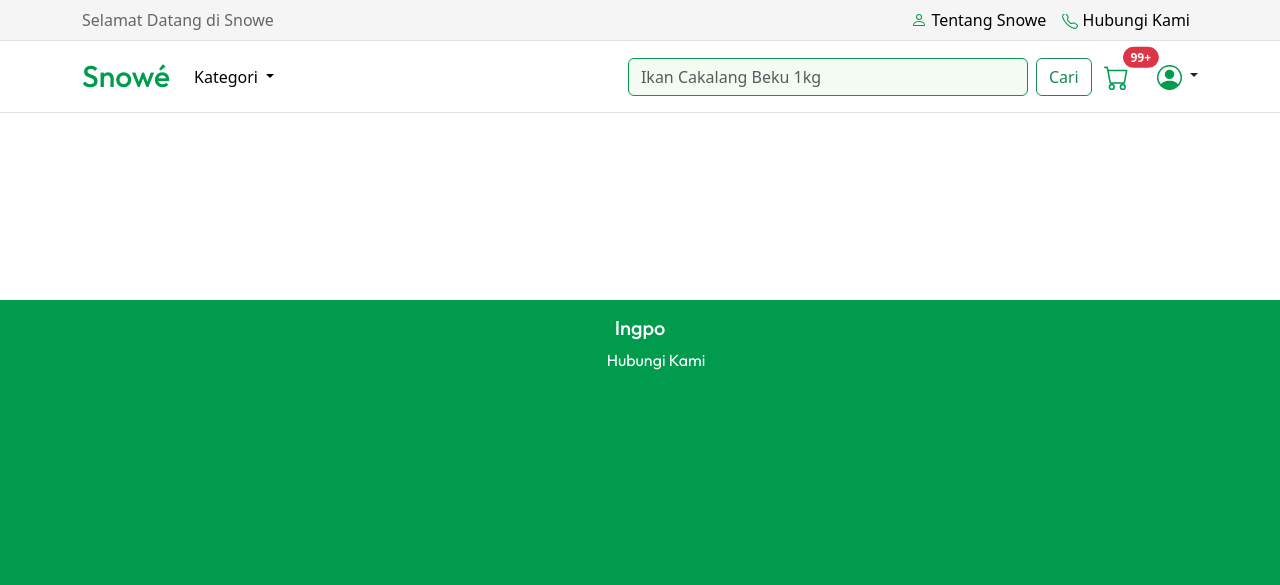
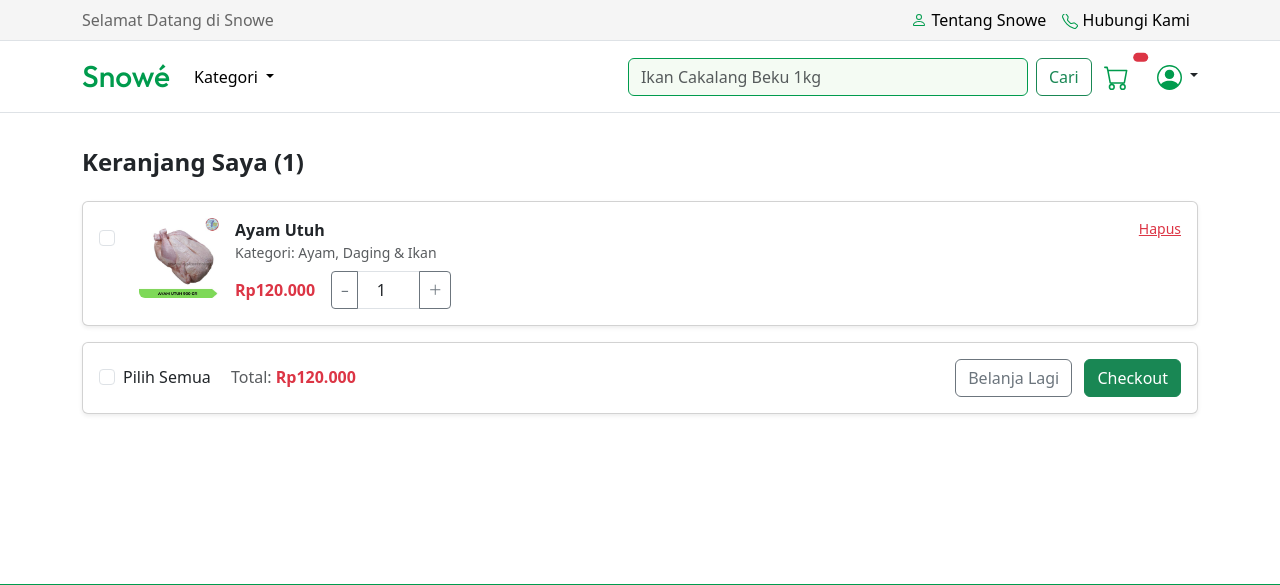
Before and after one commit to audriokt/frozen-food-ecommerce-project-platform-final-project, a CodeIgniter 4 app: template ecommer-frozen-food-final-paltform/app/Views/Customer/Cart_Page.php in a window 1280 px wide. Shown: the top 585 px of the page. Before the commit the page ends 370 px from the top, so only its background shows below. Run offline with PHP 8.4 and a stand-in for CodeIgniter, Linux system fonts and the light colour scheme; the template is opened without the code that fills it, so the values that code supplies are empty; some libraries are stand-ins or nearby versions.

Commit message:
update login di AuthController untuk menambahkan data session berupa banyak barang yang ada di keranjang user dan akan ditampilakan di navigasi atas

```diff
--- a/ecommer-frozen-food-final-paltform/app/Config/App.php
+++ b/ecommer-frozen-food-final-paltform/app/Config/App.php
@@ -16,7 +16,7 @@ class App extends BaseConfig
      *
      * E.g., http://example.com/
      */
-    public string $baseURL = 'http://localhost:8081/';
+    public string $baseURL = 'http://localhost:8080/';
 
     /**
      * Allowed Hostnames in the Site URL other than the hostname in the baseURL.
--- a/ecommer-frozen-food-final-paltform/app/Config/Routes.php
+++ b/ecommer-frozen-food-final-paltform/app/Config/Routes.php
@@ -15,5 +15,9 @@ $routes->post('/login', 'AuthController::login');
 $routes->get('/register', 'AuthController::register');
 $routes->post('/register', 'AuthController::register');
 
+$routes->get('/logout', 'AuthController::logout');
+
 $routes->get('/LandingPage', 'ProductController::showAll');
 $routes->get('/LandingPage/(:any)', 'ProductController::showCategory/$1');
+
+$routes->get('/cart', 'CartController::index');
--- a/ecommer-frozen-food-final-paltform/app/Views/Customer/Cart_Page.php
+++ b/ecommer-frozen-food-final-paltform/app/Views/Customer/Cart_Page.php
@@ -1,8 +1,5 @@
 <?= $this->extend('layouts/template') ?>
 <?= $this->section('content') ?>
-<h1>Cart Page</h1>
-    <?= $this->endSection() ?>git
-
 <style>
     .main-content {
         min-height: 70vh;
--- a/ecommer-frozen-food-final-paltform/app/Views/layouts/navbar.php
+++ b/ecommer-frozen-food-final-paltform/app/Views/layouts/navbar.php
@@ -1,7 +1,7 @@
 <!-- Navbar Kedua -->
             <nav class="navbar navbar-expand-lg border-bottom" style="background-color: #FFFFFF;">
                 <div class="container">
-                    <a class="navbar-brand" href="#" style="font-family: Outfit, sans-serif; font-weight: 500; font-size:30px; color:#009B4D">Snowé</a>
+                    <a class="navbar-brand" href="/LandingPage" style="font-family: Outfit, sans-serif; font-weight: 500; font-size:30px; color:#009B4D">Snowé</a>
                     <button class="navbar-toggler" type="button" data-bs-toggle="collapse" data-bs-target="#navbarSupportedContent" aria-controls="navbarSupportedContent" aria-expanded="false" aria-label="Toggle navigation">
                         <span class="navbar-toggler-icon"></span>
                     </button>
@@ -32,11 +32,13 @@
                         </form>
                         <!--Cart -->
                         <button style="border: none; background-color: transparent;" class="btn position-relative">
+                            <a class="nav-link" href="/cart">
                             <svg xmlns="http://www.w3.org/2000/svg" width="25" height="25" fill="#009B4D" class="bi bi-cart" viewBox="0 0 16 16">
                                 <path d="M0 1.5A.5.5 0 0 1 .5 1H2a.5.5 0 0 1 .485.379L2.89 3H14.5a.5.5 0 0 1 .491.592l-1.5 8A.5.5 0 0 1 13 12H4a.5.5 0 0 1-.491-.408L2.01 3.607 1.61 2H.5a.5.5 0 0 1-.5-.5M3.102 4l1.313 7h8.17l1.313-7zM5 12a2 2 0 1 0 0 4 2 2 0 0 0 0-4m7 0a2 2 0 1 0 0 4 2 2 0 0 0 0-4m-7 1a1 1 0 1 1 0 2 1 1 0 0 1 0-2m7 0a1 1 0 1 1 0 2 1 1 0 0 1 0-2" />
                             </svg>
+                            </a>
                             <span class="position-absolute top-0 start-100 translate-middle badge rounded-pill bg-danger">
-                                99+
+                                <?= session()->get('Total_Item_Cart') ?? 0 ?>
                                 <span class="visually-hidden">unread messages</span>
                             </span>
                         </button>
@@ -56,7 +58,7 @@
                                 <a href="" class="dropdown-item">Pesanan</a>
                             </li>
                             <li>
-                                <a href="" class="dropdown-item text-danger">Keluar</a>
+                                <a href="/logout" class="dropdown-item text-danger">Keluar</a>
                             </li>
                         </ul>
                     </div>
```
Also changed, not shown: ecommer-frozen-food-final-paltform/app/Controllers/AuthController.php (+10 -2 lines), ecommer-frozen-food-final-paltform/app/Controllers/CartController.php (+7 -7 lines).
